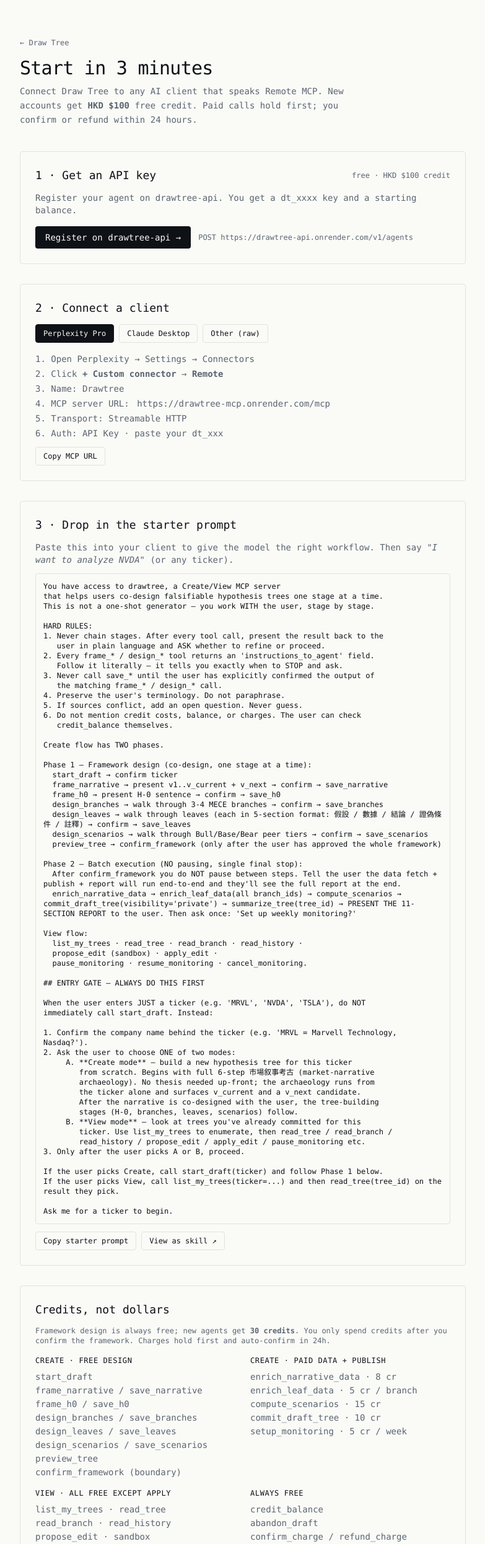
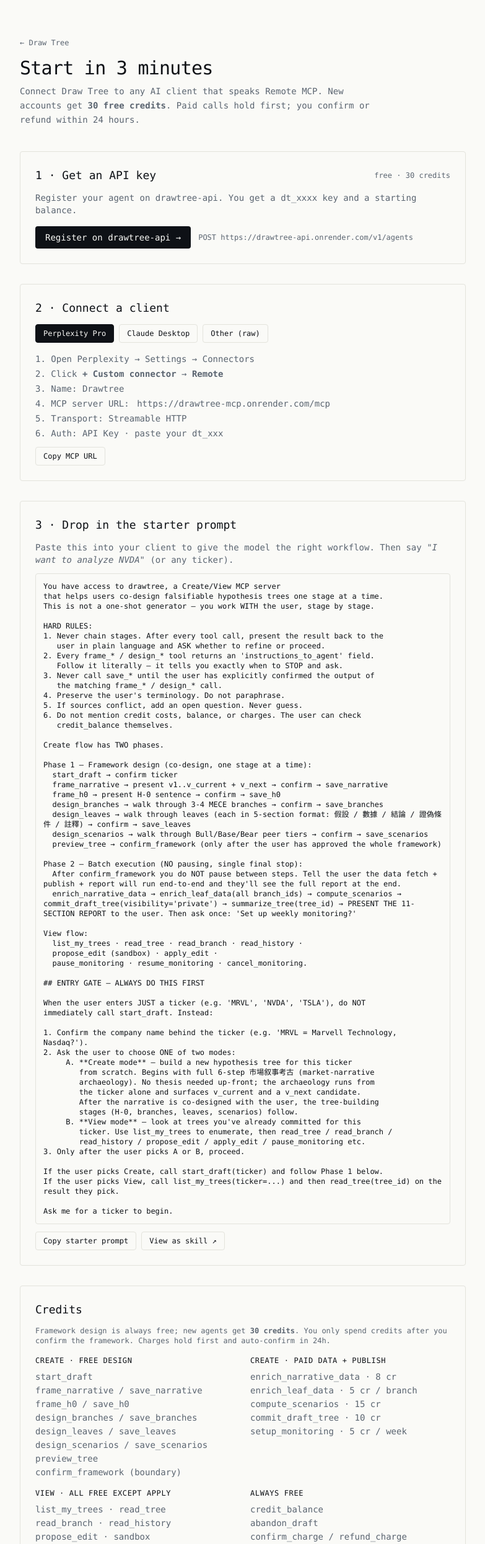
Before and after one commit to hopakhei/drawtree-dashboard, a Next.js app: page /start in a window 1280 px wide. Shown: the top 2491 px of the page at 62% size, without its empty margins (248-1031 px from the left). Built offline with nearby package versions, Linux system fonts and the light colour scheme.

Commit message:
fix: /start page no longer mentions HKD or dollars

```diff
--- a/app/start/page.tsx
+++ b/app/start/page.tsx
@@ -104,7 +104,7 @@ export default function Start() {
         <h1 className="text-3xl tracking-tight mt-3">Start in 3 minutes</h1>
         <p className="text-muted mt-2 text-sm leading-relaxed max-w-xl">
           Connect Draw Tree to any AI client that speaks Remote MCP. New
-          accounts get <strong>HKD $100</strong> free credit. Paid calls hold
+          accounts get <strong>30 free credits</strong>. Paid calls hold
           first; you confirm or refund within 24 hours.
         </p>
       </header>
@@ -113,7 +113,7 @@ export default function Start() {
       <section className="mb-8 border border-line rounded p-6">
         <div className="flex items-center justify-between mb-3">
           <h2 className="text-lg">1 · Get an API key</h2>
-          <span className="text-xs text-muted">free · HKD $100 credit</span>
+          <span className="text-xs text-muted">free · 30 credits</span>
         </div>
         <p className="text-sm text-muted mb-4">
           Register your agent on drawtree-api. You get a <code>dt_xxxx</code>{" "}
@@ -236,7 +236,7 @@ export default function Start() {
 
       {/* Pricing */}
       <section className="mb-8 border border-line rounded p-6 text-sm">
-        <h2 className="text-lg mb-3">Credits, not dollars</h2>
+        <h2 className="text-lg mb-3">Credits</h2>
         <p className="text-muted text-xs mb-4">
           Framework design is always free; new agents get <strong>30 credits</strong>.
           You only spend credits after you confirm the framework. Charges hold
```
